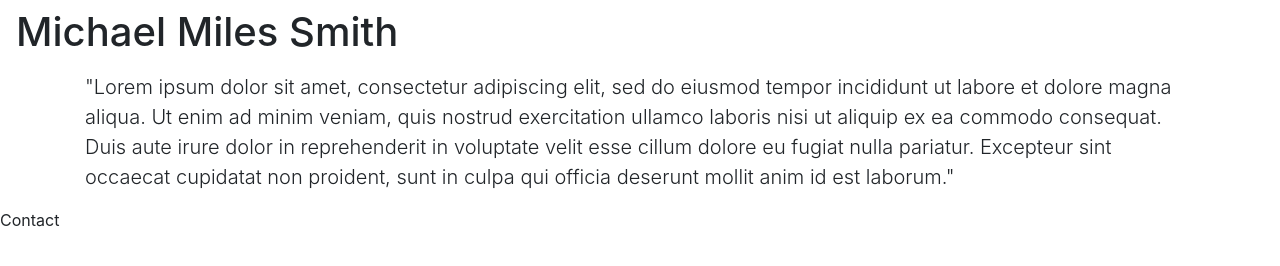
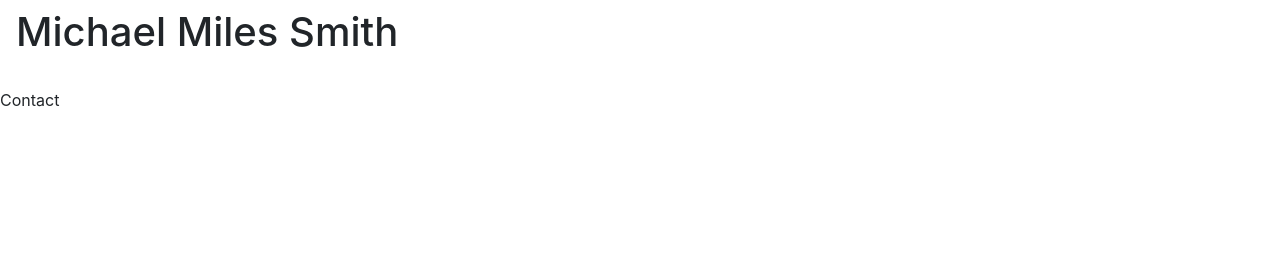
Before and after one commit to michaelmilessmith/michaelmilessmith.github.io, a plain HTML site: page index.html in a window 1280 px wide. Drawn offline with nearby package versions, Linux system fonts and the light colour scheme.

Commit message:
Removed dummy text

```diff
--- a/index.html
+++ b/index.html
@@ -12,12 +12,7 @@
 <header class="navbar"><h1>Michael Miles Smith</h1></header>
 <div class="container">
   <p class="lead">
-    "Lorem ipsum dolor sit amet, consectetur adipiscing elit, sed do eiusmod
-    tempor incididunt ut labore et dolore magna aliqua. Ut enim ad minim veniam,
-     quis nostrud exercitation ullamco laboris nisi ut aliquip ex ea commodo
-      consequat. Duis aute irure dolor in reprehenderit in voluptate velit esse
-       cillum dolore eu fugiat nulla pariatur. Excepteur sint occaecat cupidatat
-        non proident, sunt in culpa qui officia deserunt mollit anim id est laborum."
+
   </p>
 </div>
 <footer class="navbar-fixed-bottom">Contact</footer>
```
